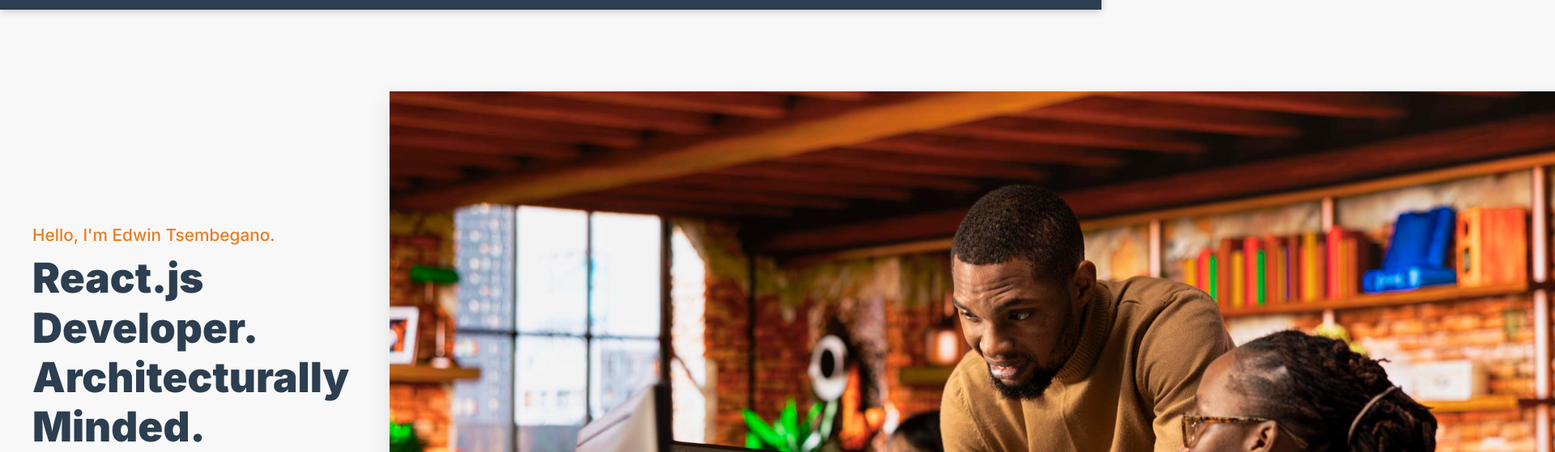
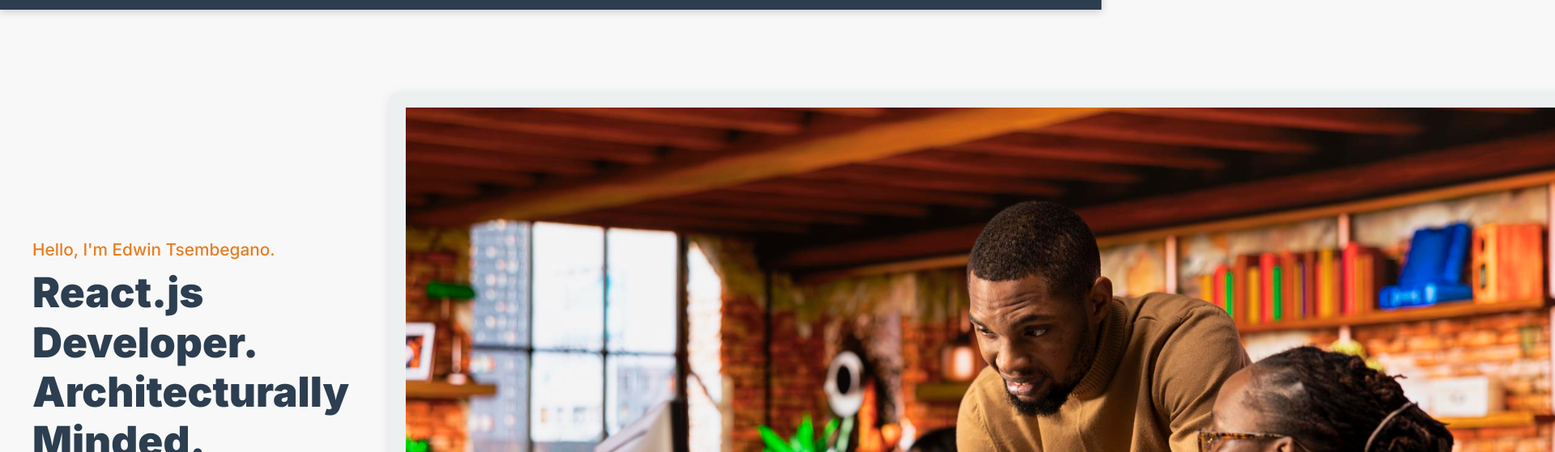
Before and after one commit to Edvusae/mySecondProject, a plain HTML site: page public/index.html in a window 1280 px wide. Shown: the part 57-616 px from the top of the page at 81% size, 1920 px wide, since content can reach past the window. Drawn offline with Linux system fonts and the light colour scheme.

Commit message:
feat: PlaceHolder images and styling to meet the standards size

```diff
--- a/public/css/homepage.css
+++ b/public/css/homepage.css
@@ -49,9 +49,14 @@
 .hero-image-placeholder {
     flex: 1; /* Takes up less space for image */
     background-color: #ecf0f1;
-    min-height: 350px;
+    display: flex;
+    justify-content: center;
+    align-items: center;
+    padding: 20px;
     border-radius: 12px;
-    box-shadow: 0 10px 30px rgba(0, 0, 0, 0.1);
+    min-height: 200px;
+    box-shadow: 0 5px 15px rgba(0, 0, 0, 0.1);
+
 }
 
 .primary-cta {
```
